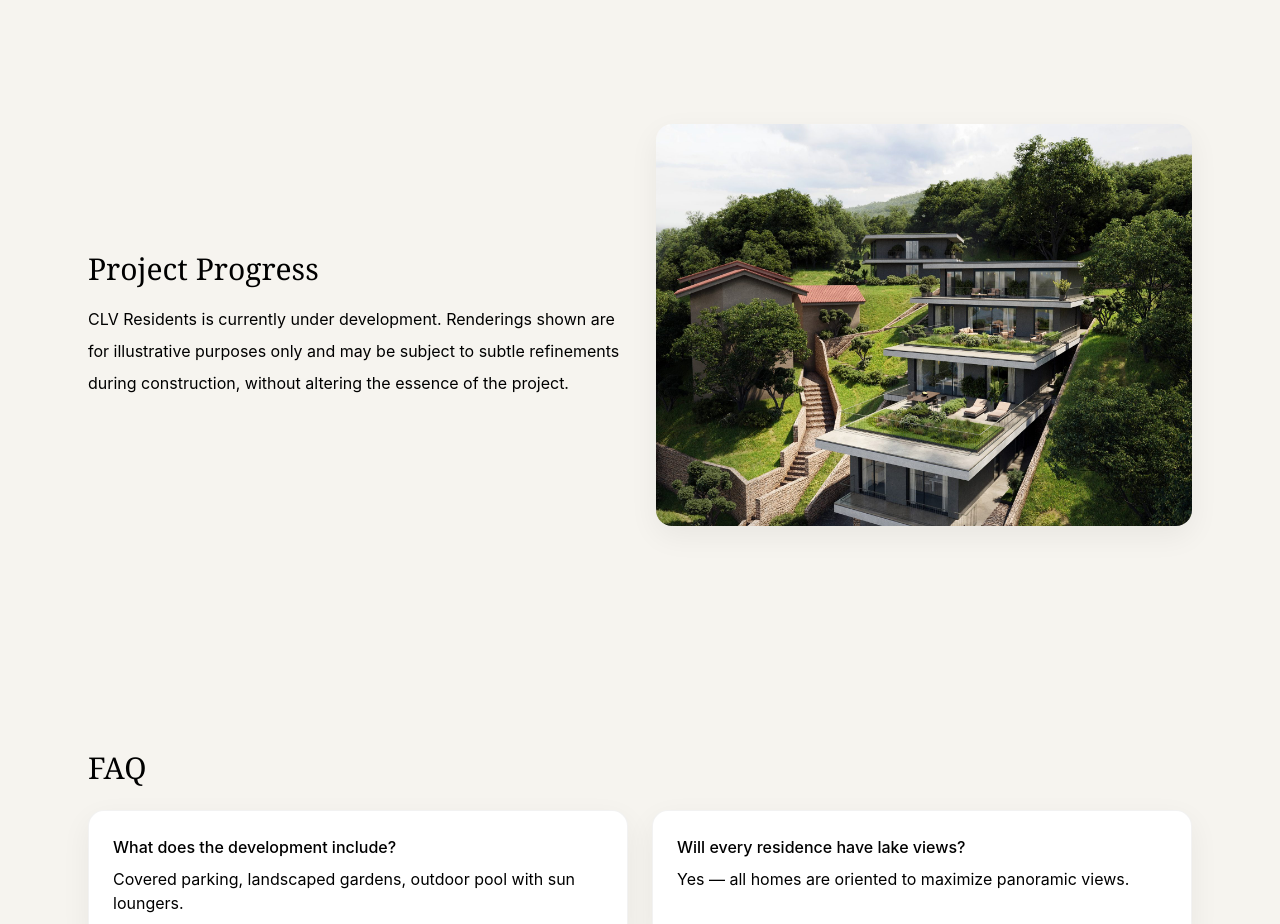
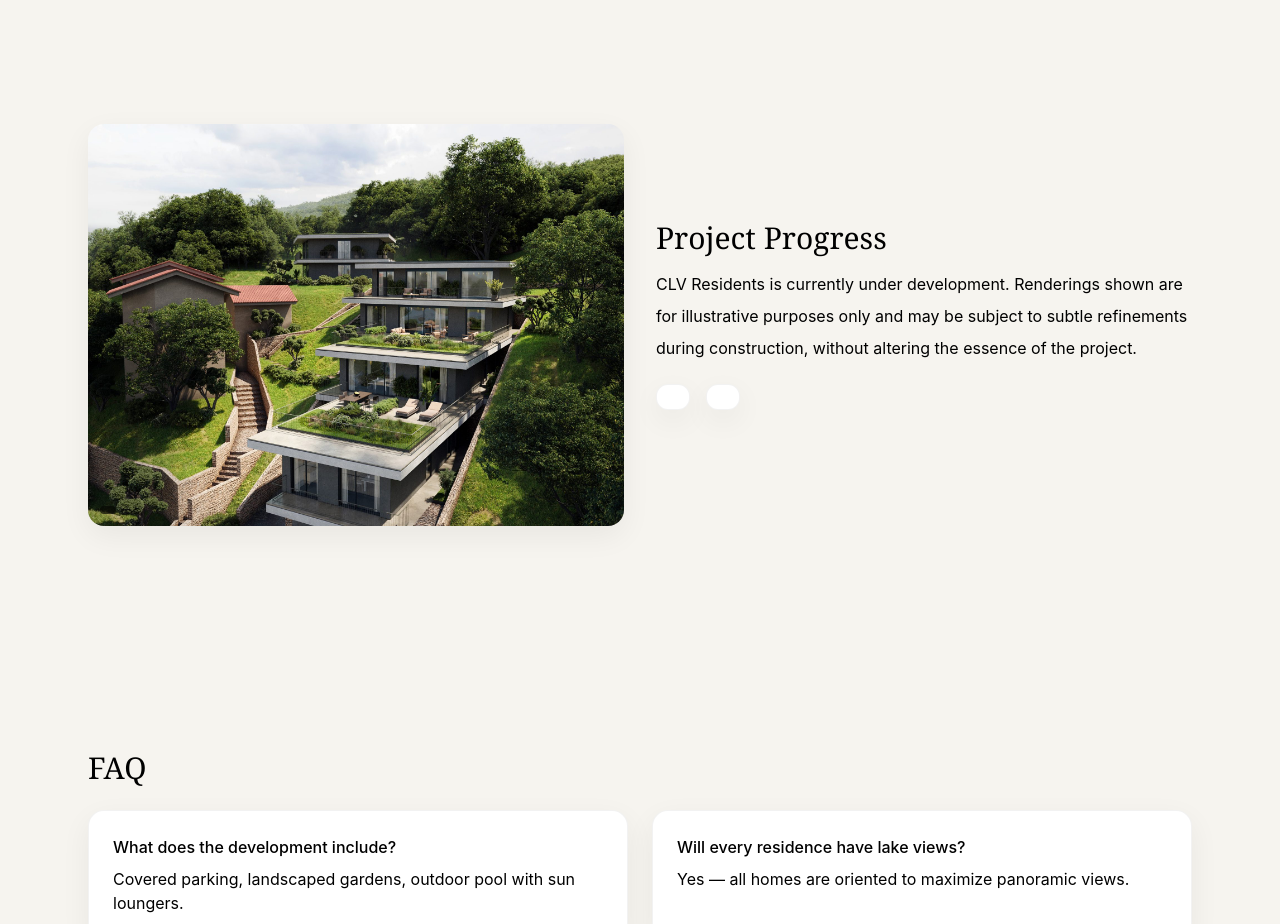
Before and after one commit to 9521287-max/clv-landing, a React (Vite) app: page / in a window 1280 px wide. Shown: the part 5940-6864 px from the top of the page. Built offline with nearby package versions, Linux system fonts and the light colour scheme.

Commit message:
Update App.jsx

```diff
--- a/src/App.jsx
+++ b/src/App.jsx
@@ -206,11 +206,38 @@ export default function App() {
 </Section>
 
   <Section id="progress">
-    <div className="grid md:grid-cols-2 gap-8 items-center">
-      <div><h2 className="font-serif text-3xl mb-4">{t.progress.title}</h2><p className="leading-8">{t.progress.text}</p></div>
-      <img src="/images/0010001.jpg" className="w-full rounded-2xl shadow-soft" alt="Progress"/>
+  <div className="grid md:grid-cols-2 gap-8 items-center">
+    <figure className="relative">
+      <img
+        src="/images/0010001.jpg"
+        alt={t.progress.imageAlt}
+        className="w-full rounded-2xl shadow-soft"
+      />
+      <figcaption className="absolute bottom-3 left-3 text-xs px-2 py-1 rounded bg-black/60 text-white backdrop-blur">
+        {t.progress.imageCaption}
+      </figcaption>
+    </figure>
+
+    <div>
+      <h2 className="font-serif text-3xl mb-3">{t.progress.title}</h2>
+      <p className="leading-8 mb-5">{t.progress.text}</p>
+
+      <div className="flex flex-wrap gap-4">
+        <div className="rounded-xl border border-black/5 bg-white px-4 py-3 shadow-soft">
+          <div className="text-xs uppercase tracking-wide text-slate-500">{t.progress.etaLabel}</div>
+          <div className="text-lg font-medium">{t.progress.etaValue}</div>
+        </div>
+
+        <div className="rounded-xl border border-black/5 bg-white px-4 py-3 shadow-soft">
+          <div className="text-xs uppercase tracking-wide text-slate-500">{t.progress.statusLabel}</div>
+          <div className="text-lg font-medium">{t.progress.statusValue}</div>
+        </div>
+      </div>
+
+      <p className="text-sm text-slate-600 mt-5">{t.progress.note}</p>
     </div>
-  </Section>
+  </div>
+</Section>
 
   <Section id="faq">
     <h2 className="font-serif text-3xl mb-6">{t.faq.title}</h2>
```
